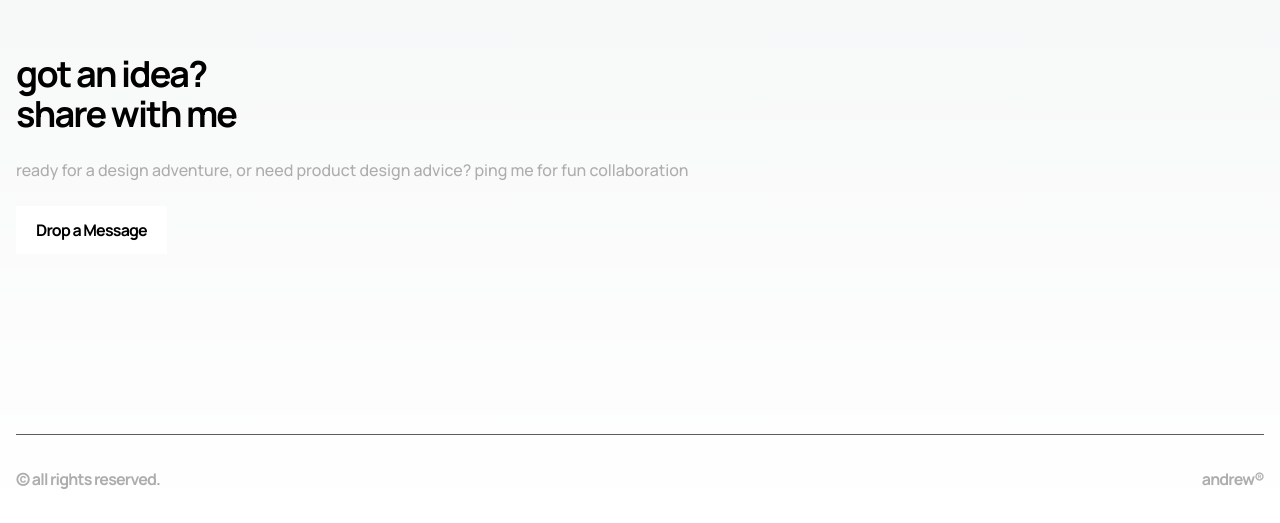
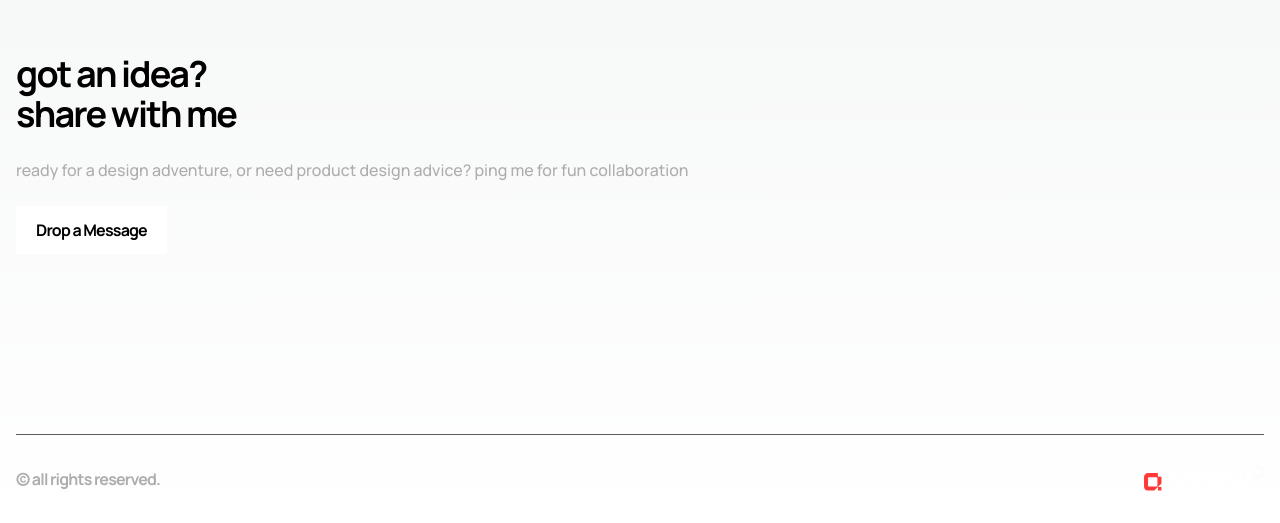
Before and after one commit to andrew-0210/portfolio_website, a Next.js app: page / in a window 1280 px wide. Shown: the part 2114-2637 px from the top of the page. Built offline with nearby package versions, Linux system fonts and the light colour scheme.

Commit message:
logo Added

```diff
--- a/src/components/Footer.tsx
+++ b/src/components/Footer.tsx
@@ -1,3 +1,4 @@
+import Image from 'next/image';
 import Link from 'next/link';
 
 const Footer = () => {
@@ -19,7 +20,16 @@ const Footer = () => {
       </div>
       <div className='flex justify-between py-[2rem] border-t-[1px] border-[#5c5c5c] text-[#adadad] font-bold tracking-tighter'>
         <span>&copy; All Rights Reserved.</span>
-        <span>Andrew&reg;</span>
+        <Link href='/'>
+          <div className='w-[30]'>
+            <Image
+              src='/andrew.svg'
+              alt='andrew_logo'
+              width={120}
+              height={10}
+            />
+          </div>
+        </Link>
       </div>
     </section>
   );
--- a/src/components/Navbar.tsx
+++ b/src/components/Navbar.tsx
@@ -1,3 +1,4 @@
+import Image from 'next/image';
 import Link from 'next/link';
 
 const links = [
@@ -14,13 +15,16 @@ const links = [
 const Navbar = () => {
   return (
     <nav className='p-[1rem] flex justify-between items-center md:px-[3rem] md:py-[2rem] fixed w-screen bg-[#181818] shadow-sm z-[9999]'>
-      <Link href={'/'}>
-        <h2 className='text-3xl font-bold tracking-tighter flex items-center gap-1'>
+      <Link href='/'>
+        <div className='w-[30]'>
+          <Image src='/andrew.svg' alt='andrew_logo' width={150} height={10} />
+        </div>
+        {/* <h2 className='text-3xl font-bold tracking-tighter flex items-center gap-1'>
           andrew{' '}
           <span className='text-[1.25rem] leading-[0rem] font-normal'>
             &reg;
           </span>
-        </h2>
+        </h2> */}
       </Link>
       <ul className='flex gap-5 font-semibold tracking-tight'>
         {links.map(link => (
```
Also changed, not shown: public/andrew.svg (added).
